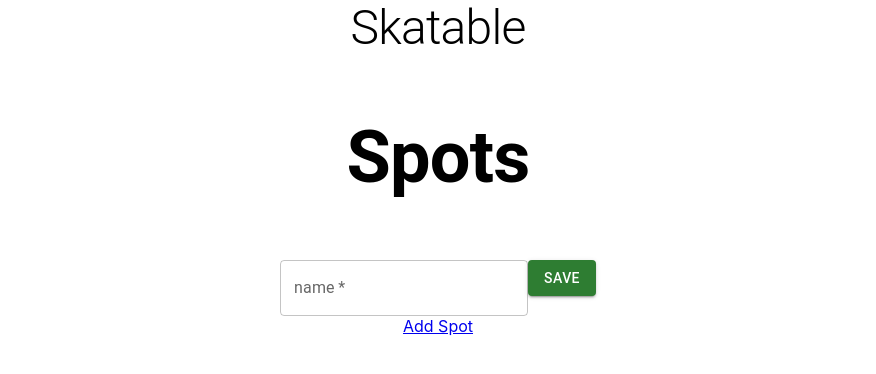
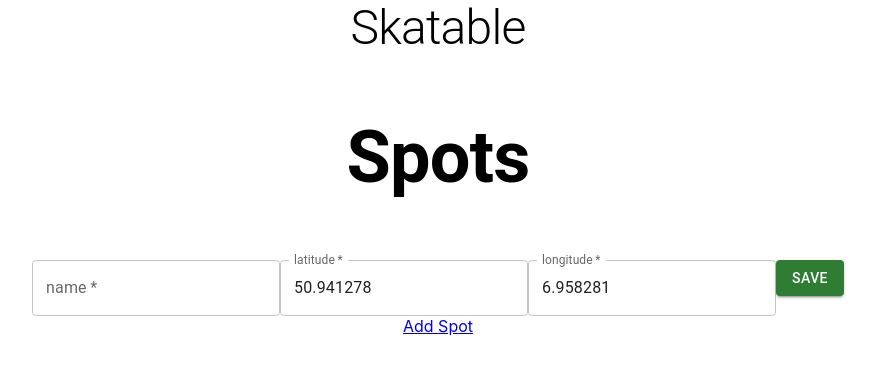
Before and after one commit to MaximBenkert/skatable, a React (Create React App) app in the folder frontend/: page /spots/add in a window 1280 px wide. Shown: the top 374 px of the page, without its empty margins (202-1078 px from the left). Built offline with nearby package versions, Linux system fonts and the light colour scheme; no server answers.

Commit message:
add coordinates in AddSpot

```diff
--- a/frontend/src/components/AddSpot.tsx
+++ b/frontend/src/components/AddSpot.tsx
@@ -9,23 +9,22 @@ type AddSpotProps = {
 }
 
 export default function AddSpot(props: AddSpotProps) {
-    const [name, setName] = useState<string> ("")
+    const [name, setName] = useState<string>("")
+    const [latitude, setLatitude] = useState<number>(50.941278)
+    const [longitude, setLongitude] = useState<number>(6.958281)
 
     const navigate = useNavigate()
 
 
-
-
-
-    function onSaveSpot(event: FormEvent<HTMLFormElement>){
+    function onSaveSpot(event: FormEvent<HTMLFormElement>) {
         event.preventDefault()
 
         if (name === undefined || name === "") {
             console.error("name required")
             return
         }
-        const coordinates: Coordinates = {latitude: 34.9888, longitude: 54.7858}
-        const newSpot: NewSpot = {coordinates: coordinates, name: name}
+        const coordinates: Coordinates = {latitude, longitude}
+        const newSpot: NewSpot = {coordinates, name}
         props.addSpot(newSpot)
         navigate("/spots")
 
@@ -41,7 +40,25 @@ export default function AddSpot(props: AddSpotProps) {
                            onChange={(event) => {
                                setName(event.target.value)
                            }}/>
-                <Button className='mybutton' variant='contained' color="success" type='submit'>Save</Button>
+                <TextField label='latitude'
+                           required
+                           value={latitude}
+                           onChange={(event) => {
+                               setLatitude(parseFloat(event.target.value))
+                           }}/>
+                <TextField label='longitude'
+                           required
+                           value={longitude}
+                           onChange={(event) => {
+                               setLongitude(parseFloat(event.target.value))
+                           }}/>
+
+                <Button
+                    className='myButton'
+                    variant='contained'
+                    color="success"
+                    type='submit'
+                >Save</Button>
 
             </form>
         </div>
```
